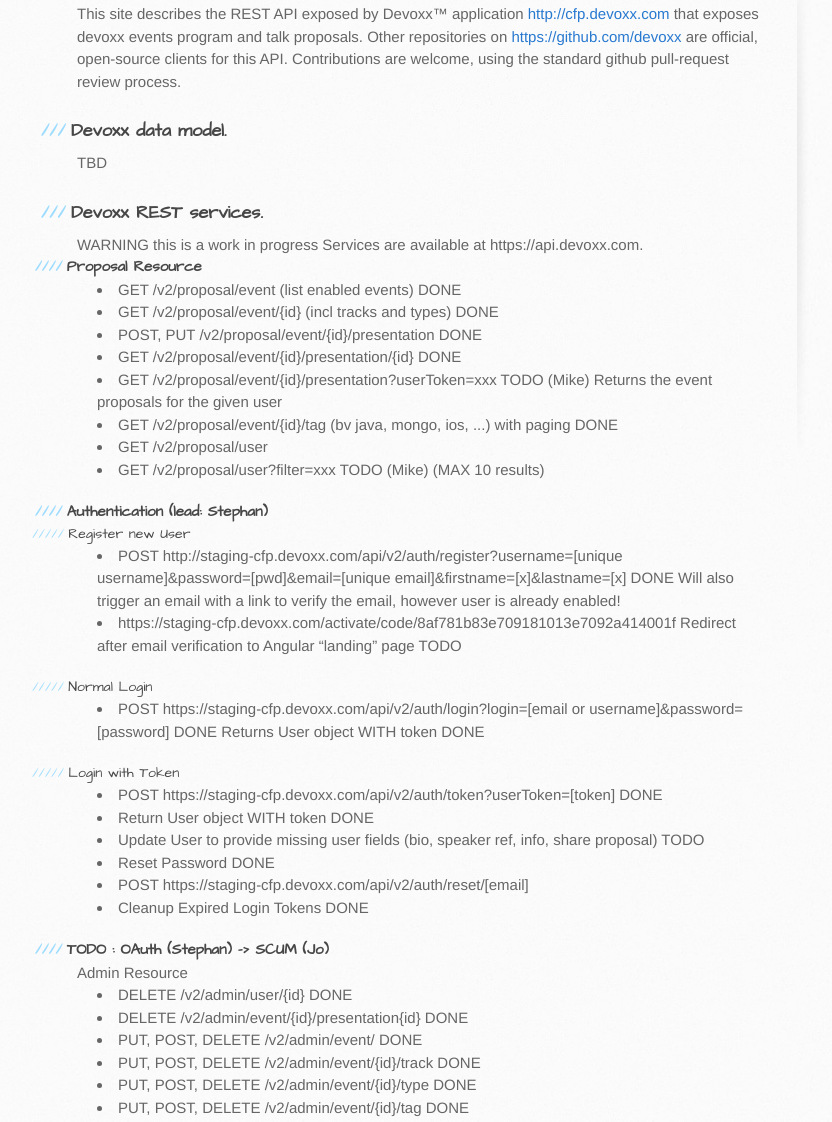
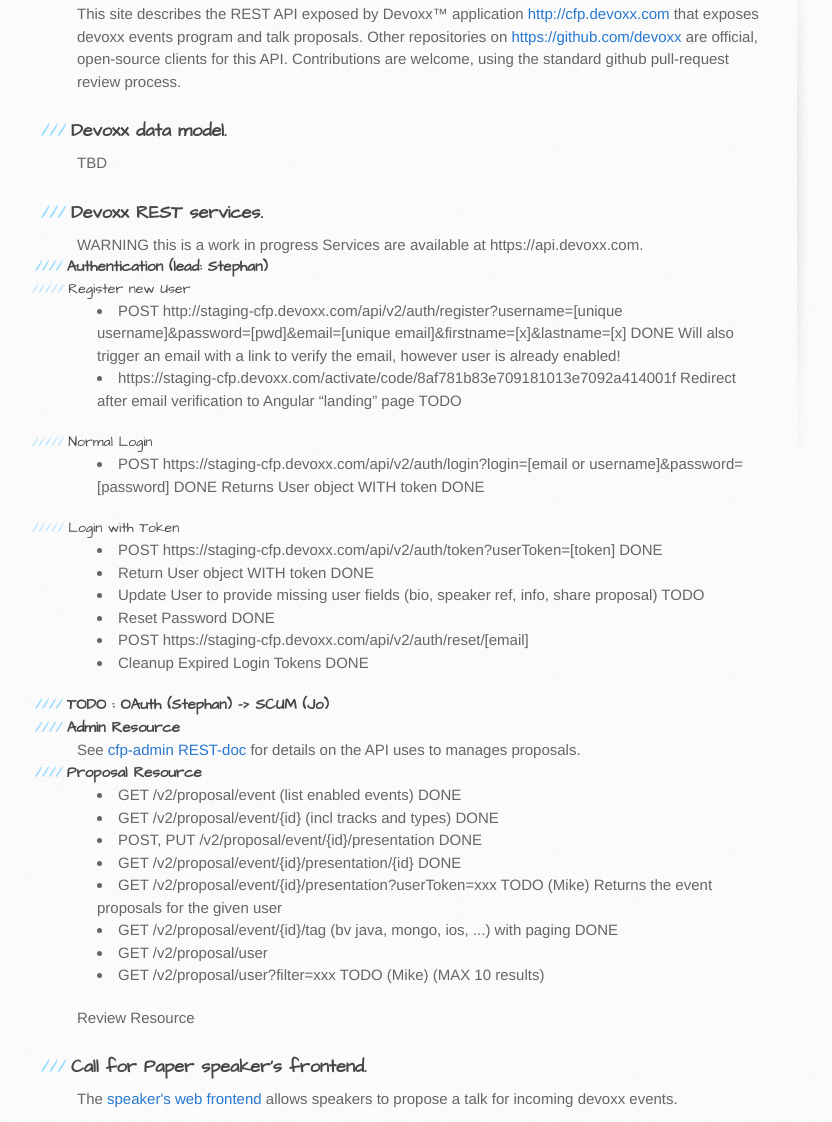
Before and after one commit to devoxx/devoxx.github.io, a plain HTML site: page index.html in a window 1280 px wide. Shown: the part 398-1520 px from the top of the page, without its empty margins (93-925 px from the left). Drawn offline with Linux system fonts and the light colour scheme.

Commit message:
Update index.html

```diff
--- a/index.html
+++ b/index.html
@@ -45,19 +45,6 @@
 <b>WARNING</b> this is a work in progress
 Services are available at https://api.devoxx.com.
 
-
-<h4>Proposal Resource</h4>
-<ul>
-  <li>GET /v2/proposal/event (list enabled events)  DONE</li>
-  <li>GET /v2/proposal/event/{id}   (incl tracks and types)  DONE</li>
-  <li>POST, PUT /v2/proposal/event/{id}/presentation   DONE</li>
-  <li>GET /v2/proposal/event/{id}/presentation/{id}  DONE</li>
-  <li>GET /v2/proposal/event/{id}/presentation?userToken=xxx  TODO (Mike) Returns the event proposals for the given user</li>
-  <li>GET /v2/proposal/event/{id}/tag  (bv java, mongo, ios, ...) with paging  DONE</li>
-  <li>GET /v2/proposal/user </li>
-  <li>GET /v2/proposal/user?filter=xxx  TODO (Mike) (MAX 10 results)</li>
-</ul>
-
 <h4>Authentication (lead: Stephan)</h4>
 <h5>Register new User</h5>
 <ul>
@@ -85,15 +72,24 @@ Returns User object WITH token DONE</li>
 
 <h4>TODO : OAuth (Stephan) -> SCUM (Jo)</h4>
 
-Admin Resource
+<h4>Admin Resource</h4>
+See <a href="https://github.com/devoxx/cfp-admin/wiki/REST-doc">cfp-admin REST-doc</a>
+for details on the API uses to manages proposals.
+
+
+<h4>Proposal Resource</h4>
 <ul>
-  <li>DELETE /v2/admin/user/{id}  DONE</li>
-  <li>DELETE /v2/admin/event/{id}/presentation{id}  DONE</li>
-  <li>PUT, POST, DELETE /v2/admin/event/  DONE</li>
-  <li>PUT, POST, DELETE /v2/admin/event/{id}/track  DONE</li>
-  <li>PUT, POST, DELETE  /v2/admin/event/{id}/type  DONE</li>
-  <li>PUT, POST, DELETE /v2/admin/event/{id}/tag  DONE</li>
+  <li>GET /v2/proposal/event (list enabled events)  DONE</li>
+  <li>GET /v2/proposal/event/{id}   (incl tracks and types)  DONE</li>
+  <li>POST, PUT /v2/proposal/event/{id}/presentation   DONE</li>
+  <li>GET /v2/proposal/event/{id}/presentation/{id}  DONE</li>
+  <li>GET /v2/proposal/event/{id}/presentation?userToken=xxx  TODO (Mike) Returns the event proposals for the given user</li>
+  <li>GET /v2/proposal/event/{id}/tag  (bv java, mongo, ios, ...) with paging  DONE</li>
+  <li>GET /v2/proposal/user </li>
+  <li>GET /v2/proposal/user?filter=xxx  TODO (Mike) (MAX 10 results)</li>
 </ul>
+
+
 
 Review Resource
 
```
